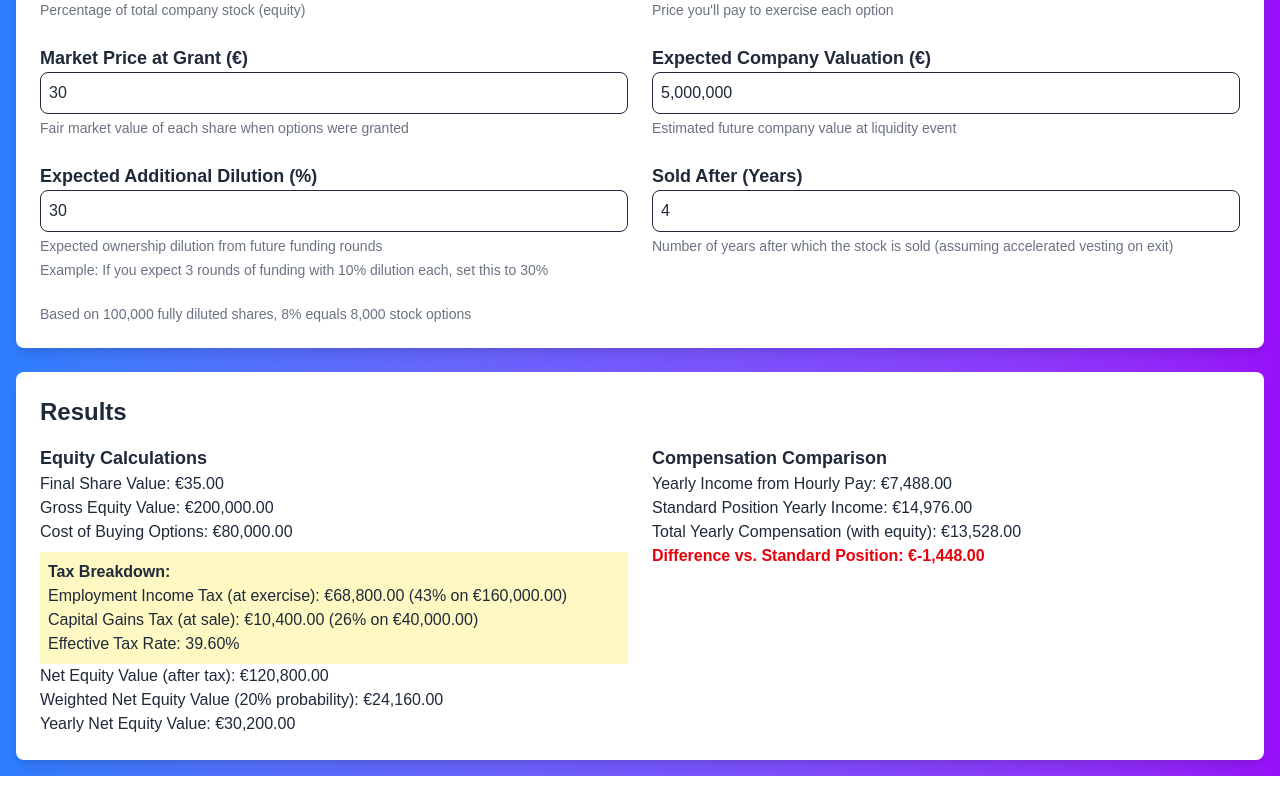
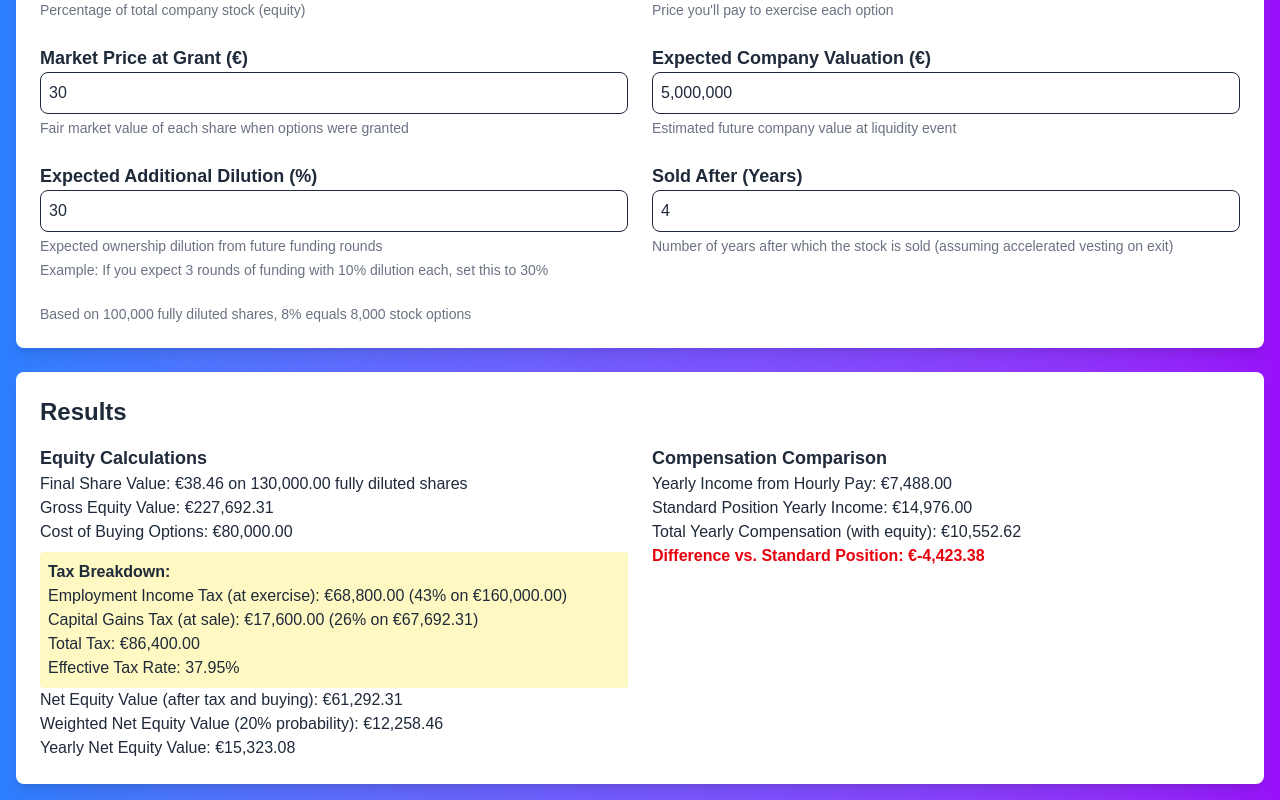
Before and after one commit to arossowork/stock-calc, a Next.js app: page / in a window 1280 px wide. Shown: the part 422-1222 px from the top of the page. Before the commit the page ends 1198 px from the top, so only its background shows below. Built offline with nearby package versions, Linux system fonts and the light colour scheme.

Commit message:
Added fully diluted shares in results and total taxes

```diff
--- a/app/page.tsx
+++ b/app/page.tsx
@@ -16,9 +16,11 @@ export default function StockOptionsCalculator() {
 
   // Initialize calculation results with useState
   const [stockOptions, setStockOptions] = useState(0);
+  const [dilutedShares, setDilutedShares] = useState(100000);
   const [finalShareValue, setFinalShareValue] = useState(0);
   const [exerciseTaxableAmount, setExerciseTaxableAmount] = useState(0);
   const [exerciseTax, setExerciseTax] = useState(0);
+  const [totalTax, setTotalTax] = useState(0);
   const [capitalGainsTaxableAmount, setCapitalGainsTaxableAmount] = useState(0);
   const [capitalGainsTax, setCapitalGainsTax] = useState(0);
   const [effectiveTaxRate, setEffectiveTaxRate] = useState(0);
@@ -60,14 +62,15 @@ export default function StockOptionsCalculator() {
   // Move calculations to useEffect to avoid hydration mismatch
   useEffect(() => {
     // Calculate the diluted shares after accounting for future
-    const dilutedShares = totalShares / (1 - dilution / 100);
+    const calculatedDilutedShares = totalShares * (1 + (dilution / 100));
+    setDilutedShares(calculatedDilutedShares);
 
     // Calculate the number of stock options based on the percentage of total shares
     const calculatedStockOptions = Math.round(totalShares * (percentageOfStock / 100));
     setStockOptions(calculatedStockOptions);
 
     // Calculate the final share value based on the company's valuation and total shares
-    const calculatedFinalShareValue = valuation / dilutedShares;
+    const calculatedFinalShareValue = valuation / calculatedDilutedShares;
     setFinalShareValue(calculatedFinalShareValue);
 
     // Calculate the taxable amount at exercise (difference between market price at grant and strike price)
@@ -87,18 +90,24 @@ export default function StockOptionsCalculator() {
     setCapitalGainsTax(calculatedCapitalGainsTax);
 
     // Calculate the total tax (sum of exercise tax and capital gains tax)
-    const totalTax = calculatedExerciseTax + calculatedCapitalGainsTax;
+    const calculatedTotalTax = calculatedExerciseTax + calculatedCapitalGainsTax;
+    setTotalTax(calculatedTotalTax);
+
 
     // Calculate the effective tax rate based on the total tax and the gain from exercising the options
-    const calculatedEffectiveTaxRate = totalTax / ((calculatedFinalShareValue - strikePrice) * calculatedStockOptions) * 100 || 0;
+    const calculatedEffectiveTaxRate = calculatedTotalTax / ((calculatedFinalShareValue - strikePrice) * calculatedStockOptions) * 100 || 0;
     setEffectiveTaxRate(calculatedEffectiveTaxRate);
 
     // Calculate the gross equity value
     const calculatedGrossEquityValue = (calculatedFinalShareValue - strikePrice) * calculatedStockOptions;
     setGrossEquityValue(calculatedGrossEquityValue);
 
+    // Calculate the cost of buying the stock options
+    const calculatedCostOfBuyingOptions = strikePrice * calculatedStockOptions;
+    setCostOfBuyingOptions(calculatedCostOfBuyingOptions);
+
     // Calculate the net equity value after tax
-    const calculatedNetEquityValue = calculatedGrossEquityValue - totalTax;
+    const calculatedNetEquityValue = calculatedGrossEquityValue - calculatedTotalTax - calculatedCostOfBuyingOptions;
     setNetEquityValue(calculatedNetEquityValue);
 
     // Calculate the yearly equity value assuming accelerated vesting on exit
@@ -124,10 +133,6 @@ export default function StockOptionsCalculator() {
     // Calculate the difference between total compensation and standard yearly compensation
     const calculatedCompensationDifference = calculatedTotalYearlyComp - calculatedStandardYearlyComp;
     setCompensationDifference(calculatedCompensationDifference);
-
-    // Calculate the cost of buying the stock options
-    const calculatedCostOfBuyingOptions = strikePrice * calculatedStockOptions;
-    setCostOfBuyingOptions(calculatedCostOfBuyingOptions);
 
   }, [percentageOfStock, strikePrice, marketPriceAtGrant, valuation, dilution, weeklyHours, hourlyPay, standardHourlyPay, exitProbability, soldAfterYears]);
 
@@ -206,7 +211,7 @@ export default function StockOptionsCalculator() {
         <div className="grid grid-cols-1 md:grid-cols-2 gap-6">
           <div>
             <h3 className="font-semibold text-lg">Equity Calculations</h3>
-            <p>Final Share Value: €{formatNumber(finalShareValue)}</p>
+            <p>Final Share Value: €{formatNumber(finalShareValue)} on {formatNumber(dilutedShares)} fully diluted shares</p>
             <p>Gross Equity Value: €{formatNumber(grossEquityValue)}</p>
             <p>Cost of Buying Options: €{formatNumber(costOfBuyingOptions)}</p>
             <div className="mt-2 p-2 bg-yellow-100 rounded-sm">
@@ -215,9 +220,10 @@ export default function StockOptionsCalculator() {
                 <p>Employment Income Tax (at exercise): €{formatNumber(exerciseTax)} ({employmentIncomeTaxRate}% on €{formatNumber(exerciseTaxableAmount)})</p>
               )}
               <p>Capital Gains Tax (at sale): €{formatNumber(capitalGainsTax)} ({capitalGainsTaxRate}% on €{formatNumber(capitalGainsTaxableAmount)})</p>
+              <p>Total Tax: €{formatNumber(totalTax)}</p>
               <p>Effective Tax Rate: {isHydrated ? effectiveTaxRate.toFixed(2) : "0"}%</p>
             </div>
-            <p>Net Equity Value (after tax): €{formatNumber(netEquityValue)}</p>
+            <p>Net Equity Value (after tax and buying): €{formatNumber(netEquityValue)}</p>
             <p>Weighted Net Equity Value ({exitProbability}% probability): €{formatNumber(weightedNetEquityValue)}</p>
             <p>Yearly Net Equity Value: €{formatNumber(yearlyEquityValue)}</p>
           </div>
```
